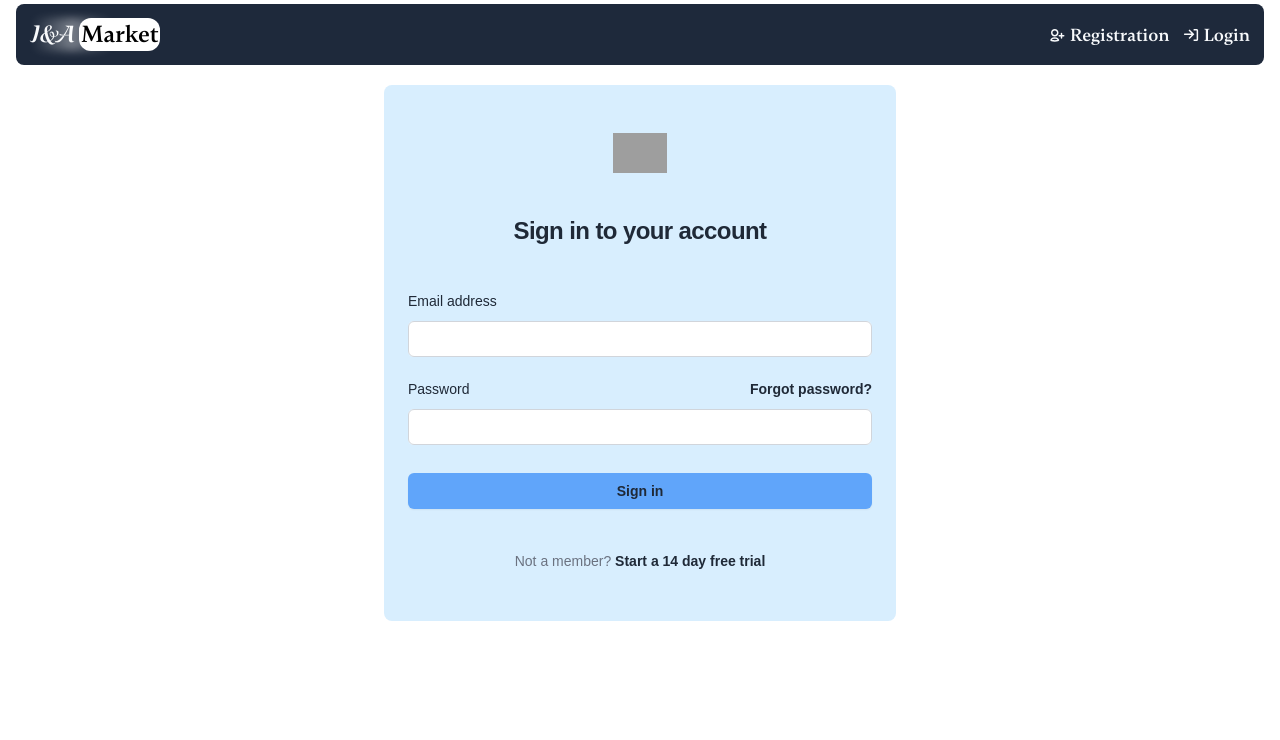
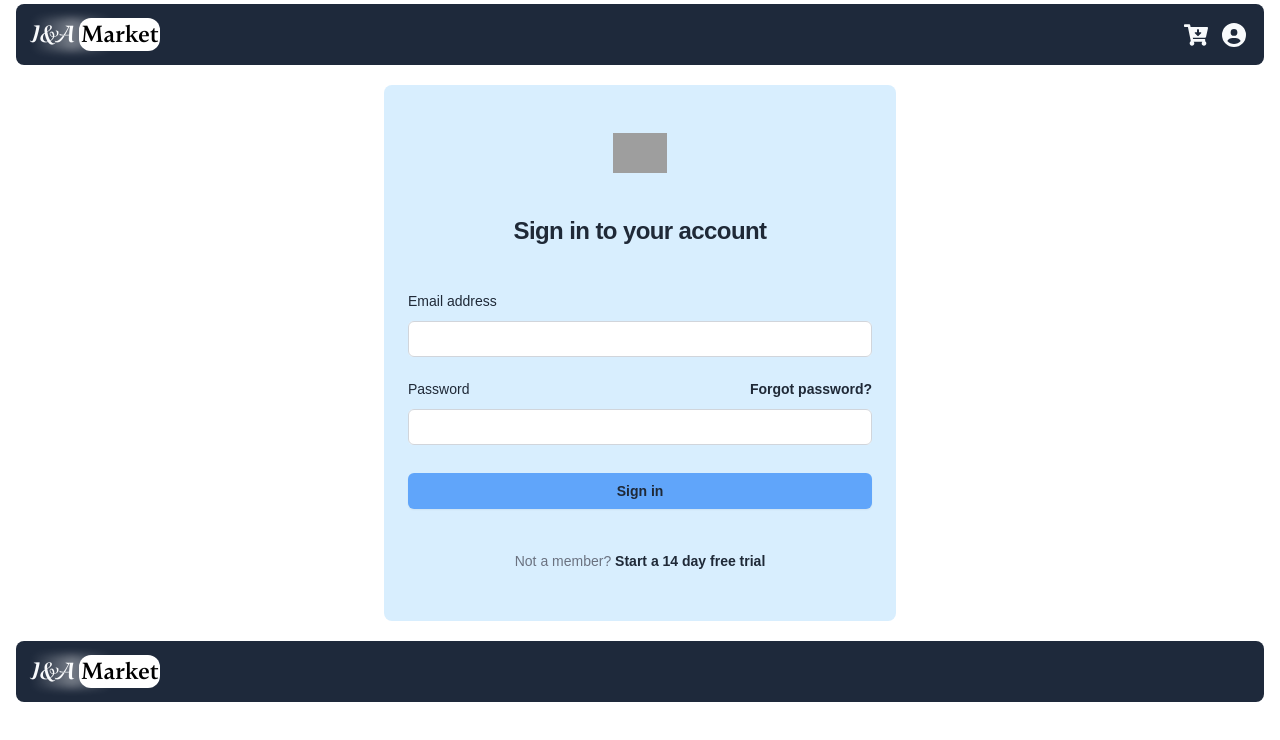
Before and after one commit to Artur-Luniaka/marketplace, a React (Vite) app: page /login in a window 1280 px wide. Both pictures are taken after typing "name@example.com", "Sample123" into the empty fields and a click on the button "Sign in". Shown: the top 740 px of the page. Built offline with nearby package versions, Linux system fonts and the light colour scheme; grey boxes are pictures that could not be loaded.

Commit message:
add fake auth/ start to make a footer

```diff
--- /dev/null
+++ b/src/components/Footer.jsx
@@ -0,0 +1,10 @@
+import Logo from "./Logo";
+
+const Footer = () => {
+  return (
+    <footer className="xs:items-center bg-3 p-3.5 flex justify-between rounded-lg mt-2.5">
+      <Logo />
+    </footer>
+  );
+};
+export default Footer;
--- a/src/components/Layout.jsx
+++ b/src/components/Layout.jsx
@@ -1,5 +1,6 @@
 import { Suspense } from "react";
 import Navigation from "./Navigation";
+import Footer from "./Footer";
 
 const Layout = ({ children }) => {
   return (
@@ -10,7 +11,7 @@ const Layout = ({ children }) => {
       <main>
         <Suspense fallback={null}>{children}</Suspense>
       </main>
-      <footer></footer>
+      <Footer />
     </div>
   );
 };
--- a/src/components/LoginForm.jsx
+++ b/src/components/LoginForm.jsx
@@ -1,5 +1,7 @@
 import { ErrorMessage, Field, Form, Formik } from "formik";
+import { useDispatch } from "react-redux";
 import * as Yup from "yup";
+import { setIsLogged } from "../redux/auth/slice";
 
 const initialValues = {
   email: "",
@@ -18,8 +20,10 @@ const FeedbackSchema = Yup.object().shape({
 });
 
 const LoginForm = () => {
+  const dispatch = useDispatch();
   const handleSubmit = (values, action) => {
     console.log(values);
+    dispatch(setIsLogged(true));
     action.resetForm();
   };
 
--- a/src/components/Navigation.jsx
+++ b/src/components/Navigation.jsx
@@ -1,17 +1,20 @@
+import { useSelector } from "react-redux";
+import { selectIsLogged } from "../redux/auth/selectors";
 import Auth from "./Auth";
 import CartLink from "./CartLink";
 import Logo from "./Logo";
 import UserMenu from "./UserMenu";
 
 const Navigation = () => {
+  const isLogged = useSelector(selectIsLogged)
   return (
     <>
       <Logo />
-      <Auth />
-      {/* <span className="flex place-items-center gap-2.5">
+      {isLogged ?
+      <span className="flex place-items-center gap-2.5">
         <CartLink />
         <UserMenu />
-      </span> */}
+      </span> : <Auth />}
     </>
   );
 };
--- a/src/components/UserMenu.jsx
+++ b/src/components/UserMenu.jsx
@@ -1,8 +1,12 @@
 import { FaCircleUser } from "react-icons/fa6";
 import { PiUserCircleGearLight } from "react-icons/pi";
 import { CgLogOut } from "react-icons/cg";
+import { useDispatch } from "react-redux";
+import { setIsLogged } from "../redux/auth/slice";
 
 const UserMenu = () => {
+  const dispatch = useDispatch();
+  const handleLogout = () => dispatch(setIsLogged(false));
   return (
     <div className="dropdown dropdown-end">
       <div tabIndex={0} role="button" className="text-3 p-1 text-2xl">
@@ -19,7 +23,11 @@ const UserMenu = () => {
           </p>
         </li>
         <li>
-          <button className="font-merriweather" type="button">
+          <button
+            onClick={handleLogout}
+            className="font-merriweather"
+            type="button"
+          >
             <CgLogOut />
             Log Out
           </button>
--- /dev/null
+++ b/src/redux/auth/selectors.js
@@ -0,0 +1 @@
+export const selectIsLogged = (state) => state.auth.isLogged;
--- /dev/null
+++ b/src/redux/auth/slice.js
@@ -0,0 +1,17 @@
+import { createSlice } from "@reduxjs/toolkit";
+
+const initialState = {
+  isLogged: false,
+};
+
+const slice = createSlice({
+  name: "auth",
+  initialState,
+  reducers: {
+    setIsLogged: (state, action) => {
+      state.isLogged = action.payload;
+    },
+  },
+});
+export const { setIsLogged } = slice.actions;
+export const authReducer = slice.reducer;
--- a/src/redux/store.js
+++ b/src/redux/store.js
@@ -1,8 +1,10 @@
 import { configureStore } from "@reduxjs/toolkit";
 import { goodsReducer } from "./goods/slice";
+import { authReducer } from "./auth/slice";
 
 export const store = configureStore({
   reducer: {
+    auth: authReducer,
     goods: goodsReducer,
   },
 });
```
Also changed, not shown: src/redux/auth/operations.js (added, +18 -0 lines).
